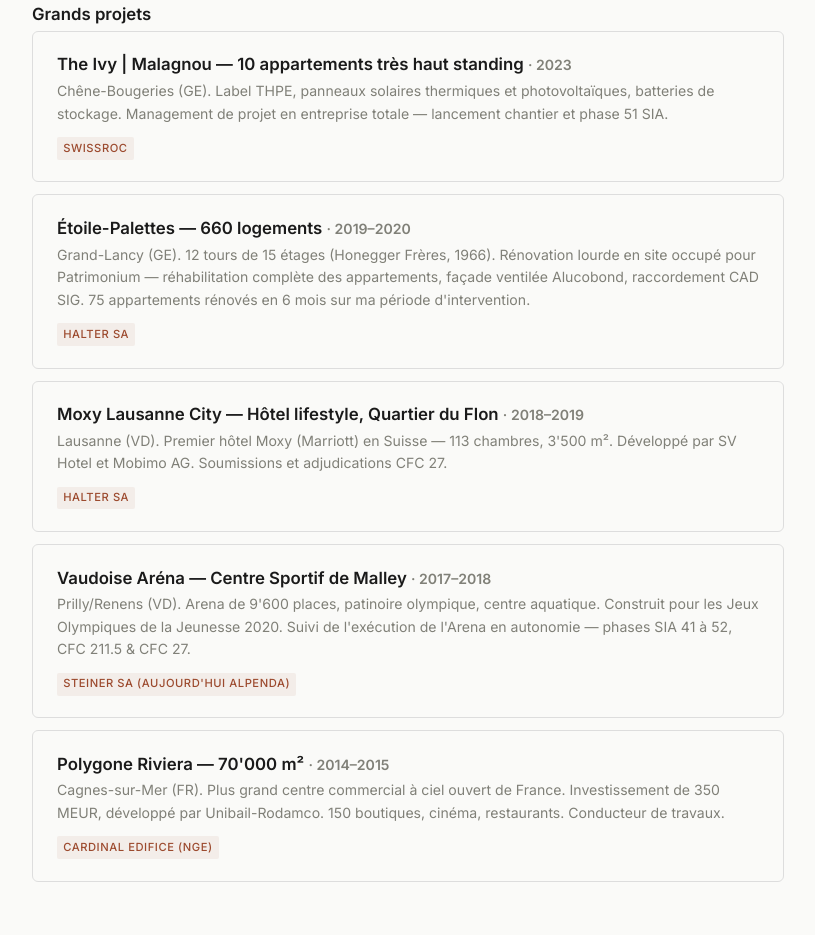
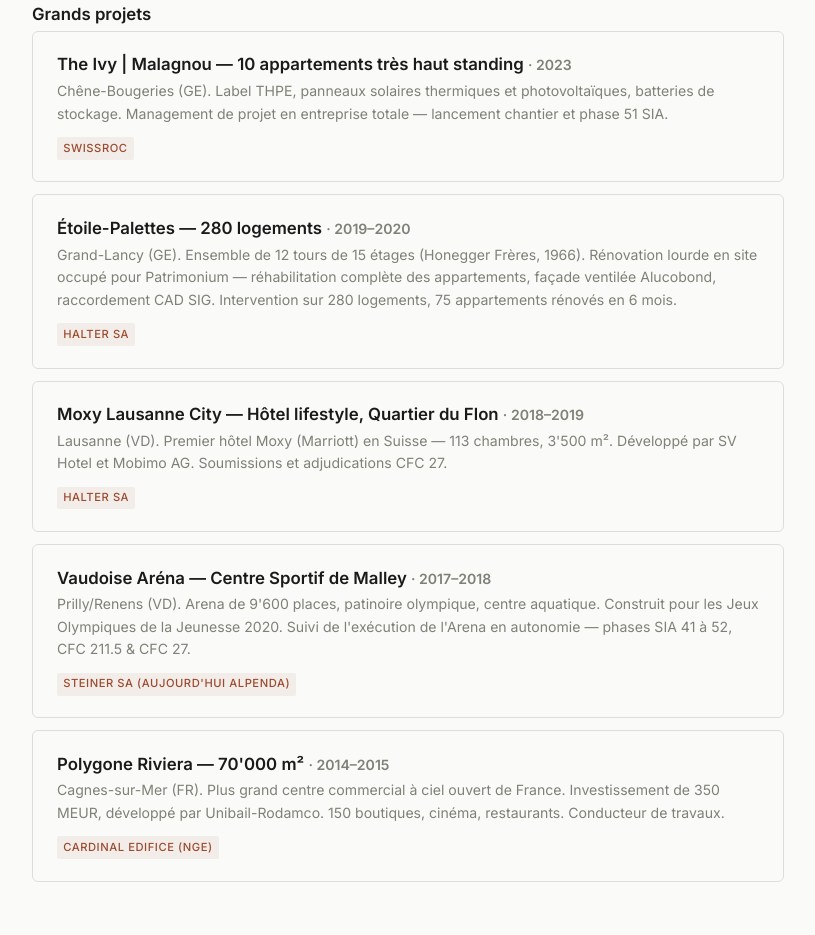
Before and after one commit to marou-dev/marwanbridi.com, an Astro site: page /realisations in a window 1280 px wide. Shown: the part 1105-2040 px from the top of the page, without its empty margins (392-1207 px from the left). Built offline with nearby package versions, Linux system fonts and the light colour scheme; Astro itself is replaced by a stand-in of ours.

Commit message:
fix: Étoile-Palettes 280 logements (pas 660 — c'est l'ensemble, pas le périmètre d'intervention)

```diff
--- a/src/pages/realisations.astro
+++ b/src/pages/realisations.astro
@@ -51,8 +51,8 @@ import BaseLayout from '../layouts/BaseLayout.astro';
     </div>
 
     <div class="card">
-      <h3>Étoile-Palettes — 660 logements <span class="muted">· 2019–2020</span></h3>
-      <p class="desc">Grand-Lancy (GE). 12 tours de 15 étages (Honegger Frères, 1966). Rénovation lourde en site occupé pour Patrimonium — réhabilitation complète des appartements, façade ventilée Alucobond, raccordement CAD SIG. 75 appartements rénovés en 6 mois sur ma période d'intervention.</p>
+      <h3>Étoile-Palettes — 280 logements <span class="muted">· 2019–2020</span></h3>
+      <p class="desc">Grand-Lancy (GE). Ensemble de 12 tours de 15 étages (Honegger Frères, 1966). Rénovation lourde en site occupé pour Patrimonium — réhabilitation complète des appartements, façade ventilée Alucobond, raccordement CAD SIG. Intervention sur 280 logements, 75 appartements rénovés en 6 mois.</p>
       <span class="badge">Halter SA</span>
     </div>
 
```
